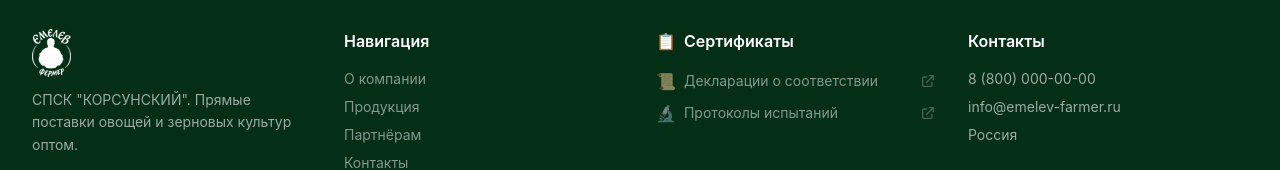
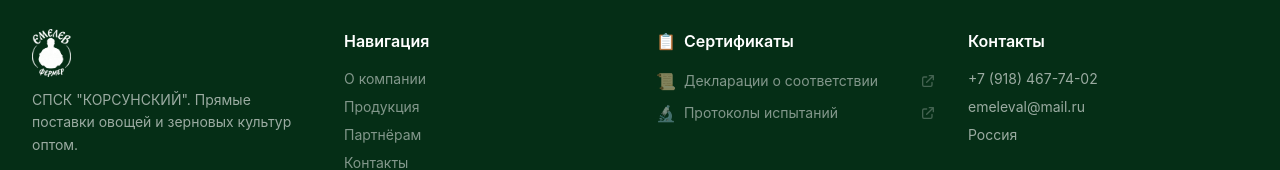
Before and after one commit to Horh1/agro-export, a Next.js app: page / in a window 1280 px wide. Shown: the part 4400-4570 px from the top of the page. Built offline with nearby package versions, Linux system fonts and the light colour scheme; no server answers; the database is empty.

Commit message:
Update footer contacts

```diff
--- a/src/components/Footer.tsx
+++ b/src/components/Footer.tsx
@@ -39,8 +39,8 @@ export default function Footer() {
           <div>
             <h4 className="font-semibold mb-4">Контакты</h4>
             <div className="space-y-2 text-sm text-white/60">
-              <p><a href="tel:+78000000000" className="hover:text-white transition-colors">8 (800) 000-00-00</a></p>
-              <p><a href="mailto:info@emelev-farmer.ru" className="hover:text-white transition-colors">info@emelev-farmer.ru</a></p>
+              <p><a href="tel:+79184677402" className="hover:text-white transition-colors">+7 (918) 467-74-02</a></p>
+              <p><a href="mailto:emeleval@mail.ru" className="hover:text-white transition-colors">emeleval@mail.ru</a></p>
               <p>Россия</p>
             </div>
           </div>
```
